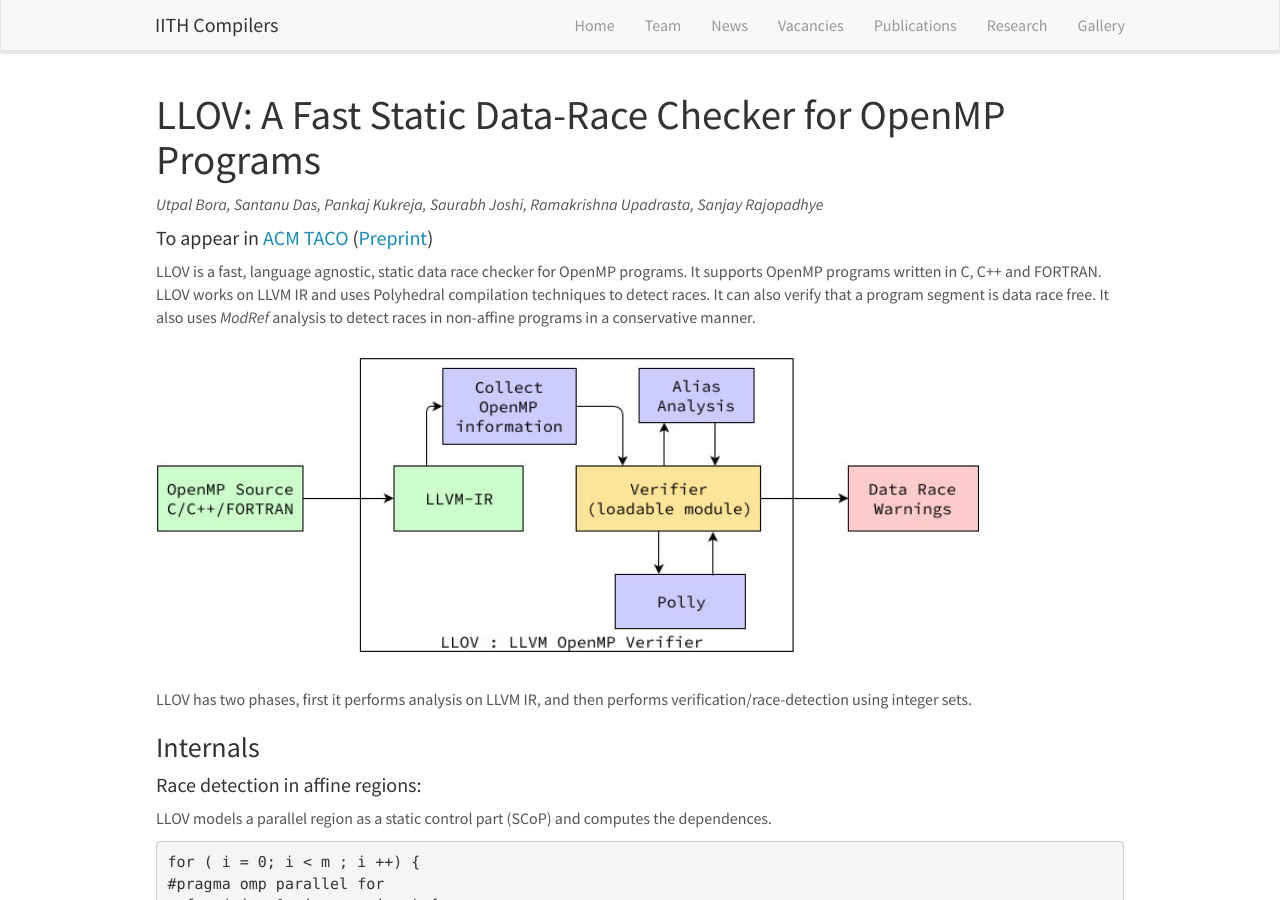
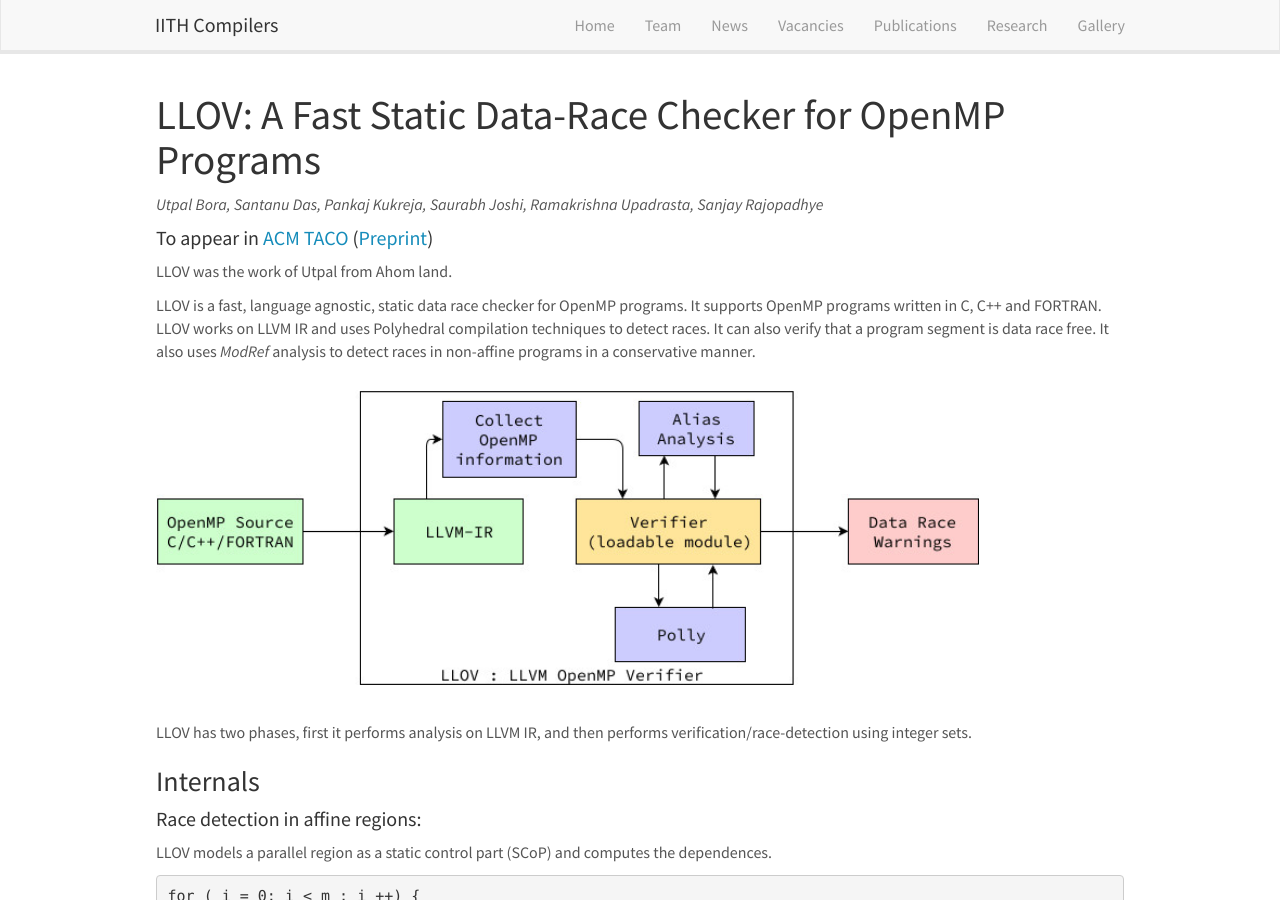
Before and after one commit to utpalbora/compilers.cse.iith.ac.in, a Jekyll site: the page built from _pages/llov.md, in a window 1280 px wide and 900 px high. Built offline with Jekyll 4.4.1, drawn with Linux system fonts in a browser that asks for light colours; nearby versions of some CDN libraries; emoji names are drawn with the system emoji font.

Commit message:
Update llov.md
Some fun Stuff

```diff
--- a/_pages/llov.md
+++ b/_pages/llov.md
@@ -9,6 +9,10 @@ permalink: /projects/llov/
 # LLOV: A Fast Static Data-Race Checker for OpenMP Programs
 *Utpal Bora, Santanu Das, Pankaj Kukreja, Saurabh Joshi, Ramakrishna Upadrasta, Sanjay Rajopadhye*
 #### To appear in [ACM TACO](https://dl.acm.org/journal/taco){:target="_blank"} ([Preprint](https://arxiv.org/abs/1912.12189){:target="_blank"})
+
+
+LLOV was the work of Utpal from Ahom land.
+
 
 LLOV is a fast, language agnostic, static data race checker for OpenMP programs.
 It supports OpenMP programs written in C, C++ and FORTRAN.
```
